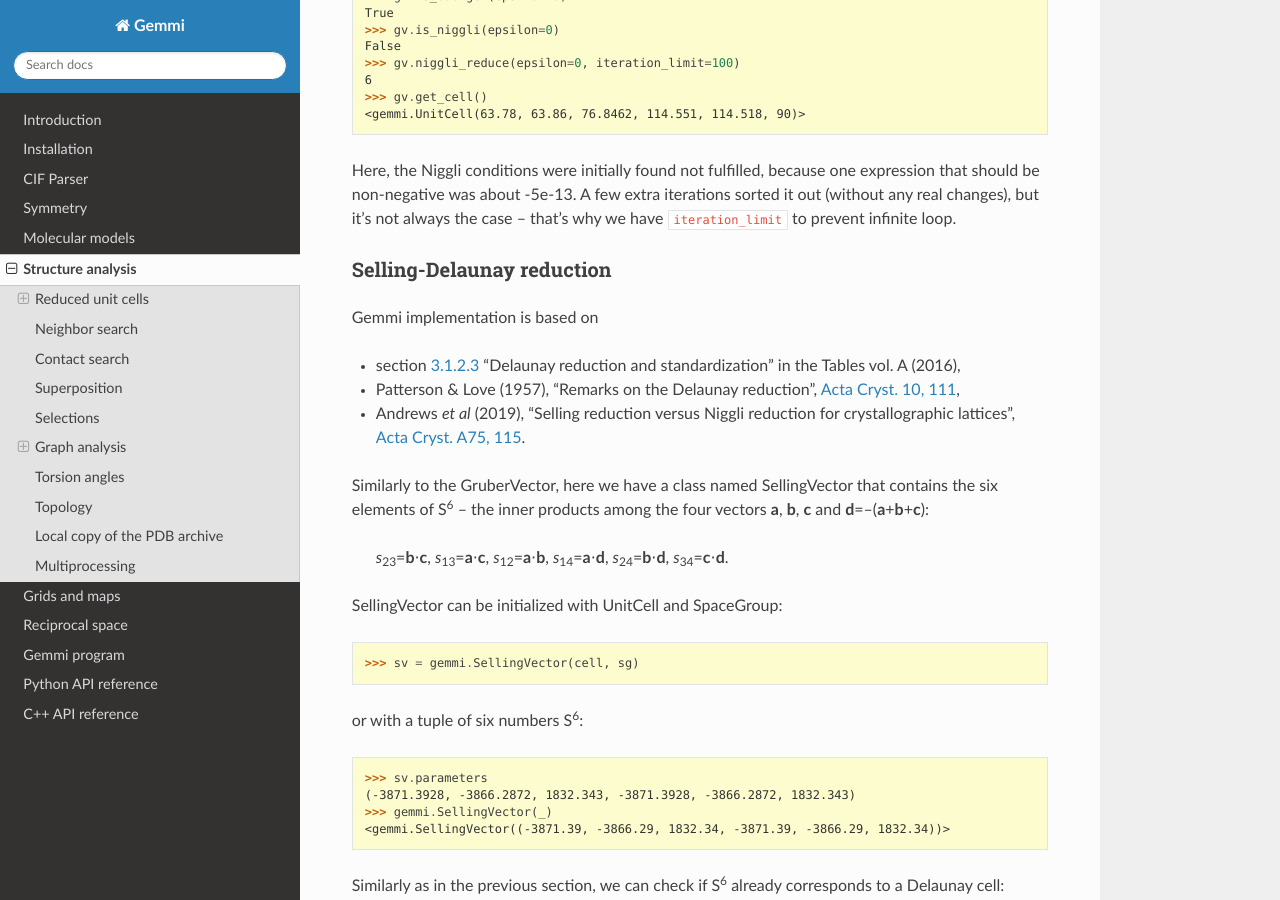
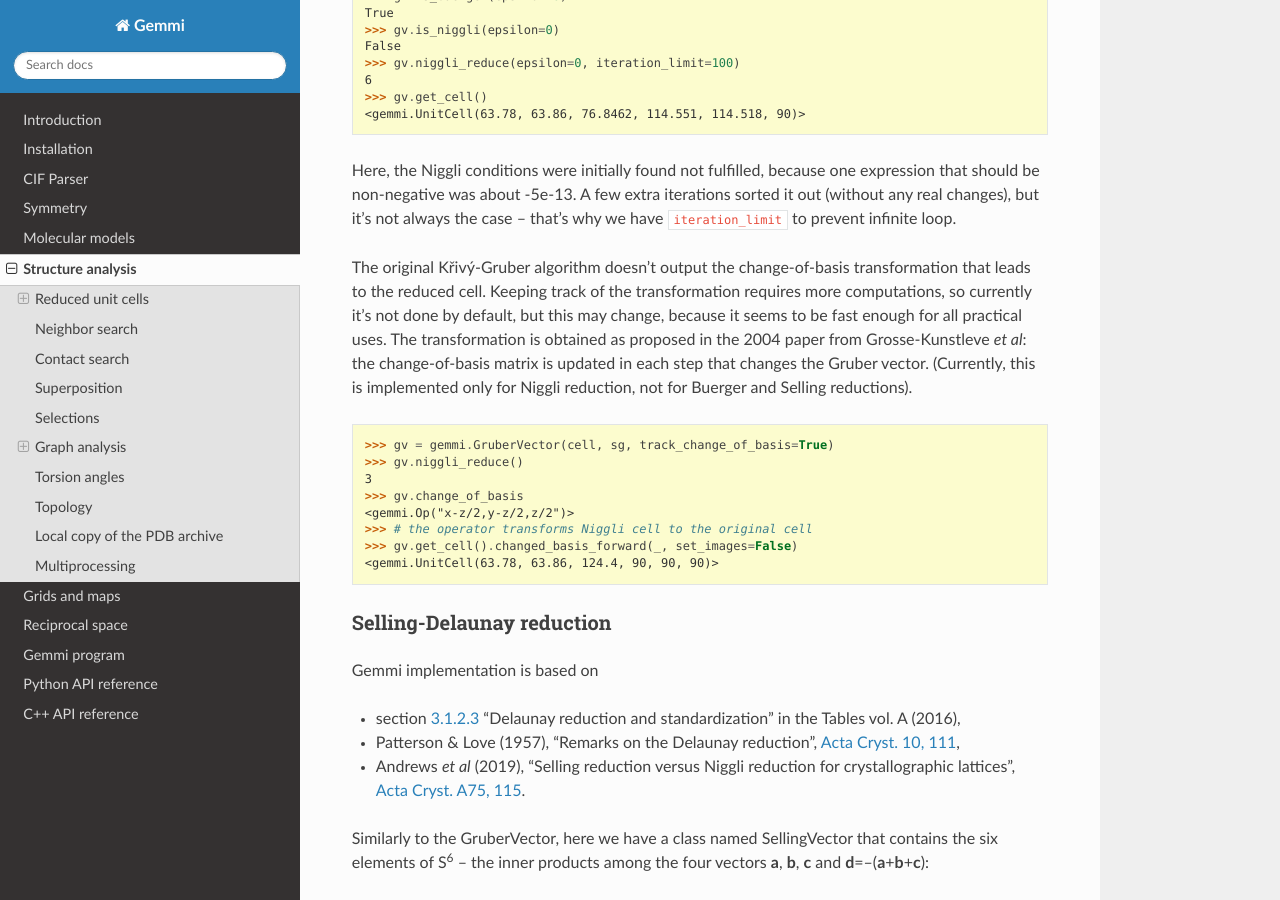
Before and after one commit to project-gemmi/gemmi, a Sphinx documentation site: the page built from docs/analysis.rst, in a window 1280 px wide and 900 px high, scrolled down 2892 px. Built offline with Sphinx 7.4.7 and the Read the Docs theme 2.0.0, drawn with Linux system fonts in a browser that asks for light colours.

Commit message:
Niggli reduction: optionally, calculate the change-of-basis transformation

```diff
--- a/docs/analysis.rst
+++ b/docs/analysis.rst
@@ -176,6 +176,27 @@ one expression that should be non-negative was about -5e-13.
 A few extra iterations sorted it out (without any real changes),
 but it's not always the case -- that's why we have ``iteration_limit``
 to prevent infinite loop.
+
+The original Křivý-Gruber algorithm doesn't output the change-of-basis
+transformation that leads to the reduced cell. Keeping track of the
+transformation requires more computations, so currently it's not done
+by default, but this may change, because it seems to be fast enough
+for all practical uses. The transformation is obtained as proposed
+in the 2004 paper from Grosse-Kunstleve *et al*: the change-of-basis
+matrix is updated in each step that changes the Gruber vector.
+(Currently, this is implemented only for Niggli reduction,
+not for Buerger and Selling reductions).
+
+.. doctest::
+
+  >>> gv = gemmi.GruberVector(cell, sg, track_change_of_basis=True)
+  >>> gv.niggli_reduce()
+  3
+  >>> gv.change_of_basis
+  <gemmi.Op("x-z/2,y-z/2,z/2")>
+  >>> # the operator transforms Niggli cell to the original cell
+  >>> gv.get_cell().changed_basis_forward(_, set_images=False)
+  <gemmi.UnitCell(63.78, 63.86, 124.4, 90, 90, 90)>
 
 Selling-Delaunay reduction
 --------------------------
```
Also changed, not shown: 3 other files.
